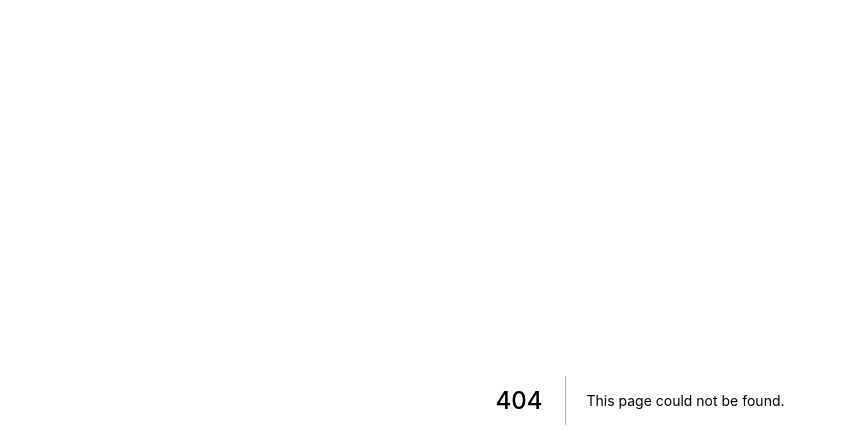
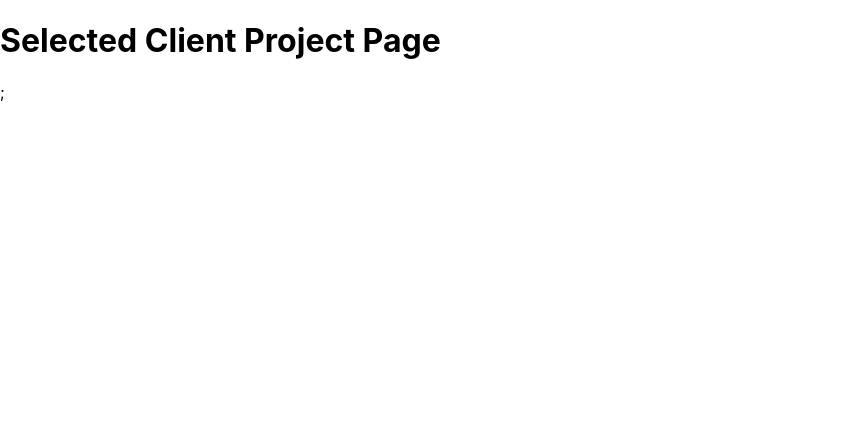
Before and after one commit to ratrateroo/Next-JS-and-React, a Next.js app in the folder nextjs-react/: page /clients/1/1 in a window 1280 px wide. Before the commit this address had no page. Shown: the top 448 px of the page, without its empty margins (0-846 px from the left). Built offline with nearby package versions, Linux system fonts and the light colour scheme.

Commit message:
added dynamic files and folders

```diff
--- /dev/null
+++ b/nextjs-react/pages/clients/[id]/[clientprojectid].js
@@ -0,0 +1,9 @@
+const SelectedClientProjectPage = () => {
+	return (
+		<div>
+			<h1>Selected Client Project Page</h1>;
+		</div>
+	);
+};
+
+export default SelectedClientProjectPage;
```
Also changed, not shown: nextjs-react/pages/clients/[id]/index.js (added, +9 -0 lines), nextjs-react/pages/clients/index.js (added, +9 -0 lines).
